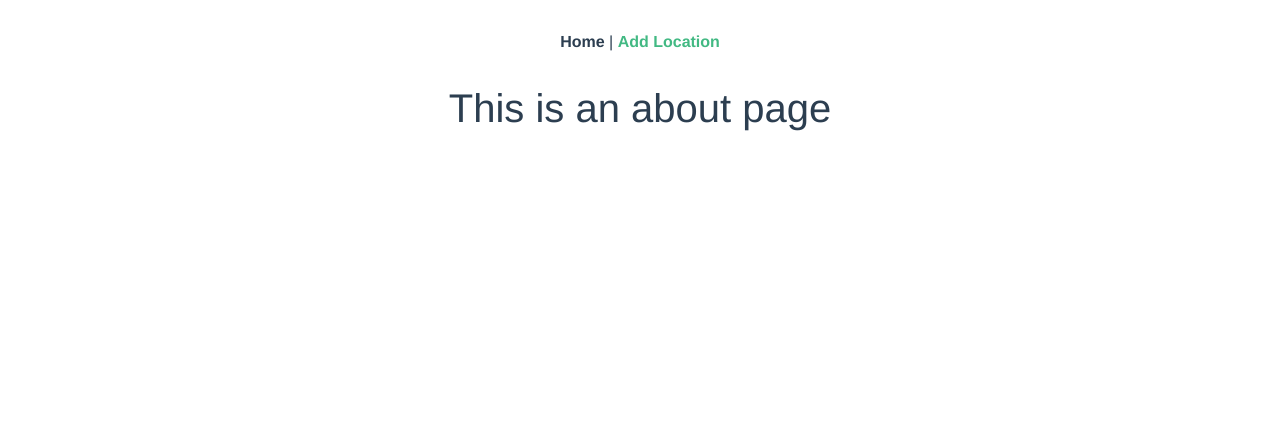
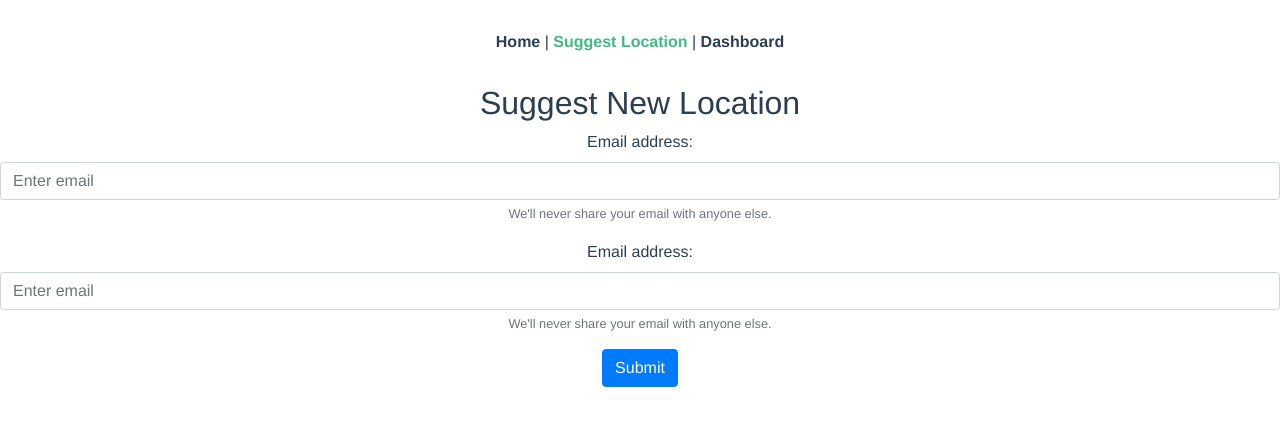
Before and after one commit to syafiqabdillah/gcd-web, a Vue app: page /add-location in a window 1280 px wide. Shown: the top 426 px of the page. Built offline with nearby package versions, Linux system fonts and the light colour scheme.

Commit message:
home page

```diff
--- a/src/App.vue
+++ b/src/App.vue
@@ -2,7 +2,8 @@
   <div id="app">
     <div id="nav">
       <router-link to="/">Home</router-link> |
-      <router-link to="/add-location">Add Location</router-link>
+      <router-link to="/add-location">Suggest Location</router-link> |
+      <router-link to="/dashboard">Dashboard</router-link>
     </div>
     <router-view/>
   </div>
--- a/src/router/index.js
+++ b/src/router/index.js
@@ -13,10 +13,12 @@ Vue.use(VueRouter)
   {
     path: '/add-location',
     name: 'AddLocation',
-    // route level code-splitting
-    // this generates a separate chunk (about.[hash].js) for this route
-    // which is lazy-loaded when the route is visited.
-    component: () => import(/* webpackChunkName: "about" */ '../views/About.vue')
+    component: () => import(/* webpackChunkName: "about" */ '../views/AddLocation.vue')
+  },
+  {
+    path: '/dashboard',
+    name: 'Dashboard',
+    component: () => import('../views/Dashboard.vue')
   }
 ]
 
--- a/src/views/About.vue
+++ /dev/null
@@ -1,5 +0,0 @@
-<template>
-  <div class="about">
-    <h1>This is an about page</h1>
-  </div>
-</template>
--- /dev/null
+++ b/src/views/AddLocation.vue
@@ -0,0 +1,55 @@
+<template>
+  <div class="about">
+    <h2>Suggest New Location</h2>
+    <b-form>
+
+      <b-form-group
+        id="input-group-1"
+        label="Email address:"
+        label-for="input-1"
+        description="We'll never share your email with anyone else."
+      >
+        <b-form-input
+          id="input-1"
+          v-model="form.email"
+          type="email"
+          required
+          placeholder="Enter email"
+        ></b-form-input>
+      </b-form-group>
+
+      <b-form-group
+        id="input-group-1"
+        label="Email address:"
+        label-for="input-1"
+        description="We'll never share your email with anyone else."
+      >
+        <b-form-input
+          id="input-1"
+          v-model="form.email"
+          type="email"
+          required
+          placeholder="Enter email"
+        ></b-form-input>
+      </b-form-group>
+
+      <b-button type="submit" variant="primary">Submit</b-button>
+
+    </b-form>
+  </div>
+</template>
+
+<script>
+export default {
+  name: "AddLocation",
+  data() {
+    return {
+      form: {
+        email: "",
+
+      },
+
+    }
+  }
+}
+</script>
--- /dev/null
+++ b/src/views/Dashboard.vue
@@ -0,0 +1,13 @@
+<template>
+
+</template>
+
+<script>
+export default {
+
+}
+</script>
+
+<style>
+
+</style>
--- a/src/views/Home.vue
+++ b/src/views/Home.vue
@@ -2,10 +2,7 @@
   <div class="home">
     <div class="table-location">
       <b-form>
-        <b-form-group
-          id="query-search-group"
-          label-for="query-search"
-        >
+        <b-form-group id="query-search-group" label-for="query-search">
           <b-form-input
             id="query-search"
             v-model="query"
@@ -14,7 +11,32 @@
           ></b-form-input>
         </b-form-group>
       </b-form>
-      <b-table striped hover :items="computedLocations" :fields="fields"> </b-table>
+      <b-table
+        striped
+        hover
+        :items="computedLocations"
+        :fields="fields"
+        :busy="isBusy"
+        responsive
+      >
+        <template v-slot:cell(is_crowded)="data">
+          <b v-if="data.value" class="text-danger">
+            <b-badge variant="danger">HIGH</b-badge></b
+          >
+          <b v-else class="text-success">
+            <b-badge variant="success">LOW</b-badge></b
+          >
+        </template>
+        <template v-slot:table-busy>
+          <div class="text-center my-2">
+            <b-spinner
+              variant="primary"
+              label="Spinning"
+              class="align-middle"
+            ></b-spinner>
+          </div>
+        </template>
+      </b-table>
     </div>
   </div>
 </template>
@@ -29,11 +51,12 @@ export default {
   components: {},
   data() {
     return {
+      isBusy: true,
       query: "",
       fields: [
         "location_name",
         "sublocation_name",
-        "is_crowded",
+        { key: "is_crowded", label: "Crowd Density" },
         "last_update",
       ],
       locations: [], // list of locations, each location contains sublocations and its most recent crowd density
@@ -58,6 +81,7 @@ export default {
             });
           });
         });
+        this.toggleBusy();
       })
       .catch((e) => {
         console.log(String(e));
@@ -65,13 +89,20 @@ export default {
   },
   computed: {
     computedLocations() {
-      return this.locations.filter(loc => {
-        console.log()
-        return loc.location_name.toLowerCase().includes(this.query.toLowerCase())
-        || loc.sublocation_name.toLowerCase().includes(this.query)
-      })
-    }
-  }
+      return this.locations.filter((loc) => {
+        console.log();
+        return (
+          loc.location_name.toLowerCase().includes(this.query.toLowerCase()) ||
+          loc.sublocation_name.toLowerCase().includes(this.query)
+        );
+      });
+    },
+  },
+  methods: {
+    toggleBusy() {
+      this.isBusy = !this.isBusy;
+    },
+  },
 };
 </script>
 
```
